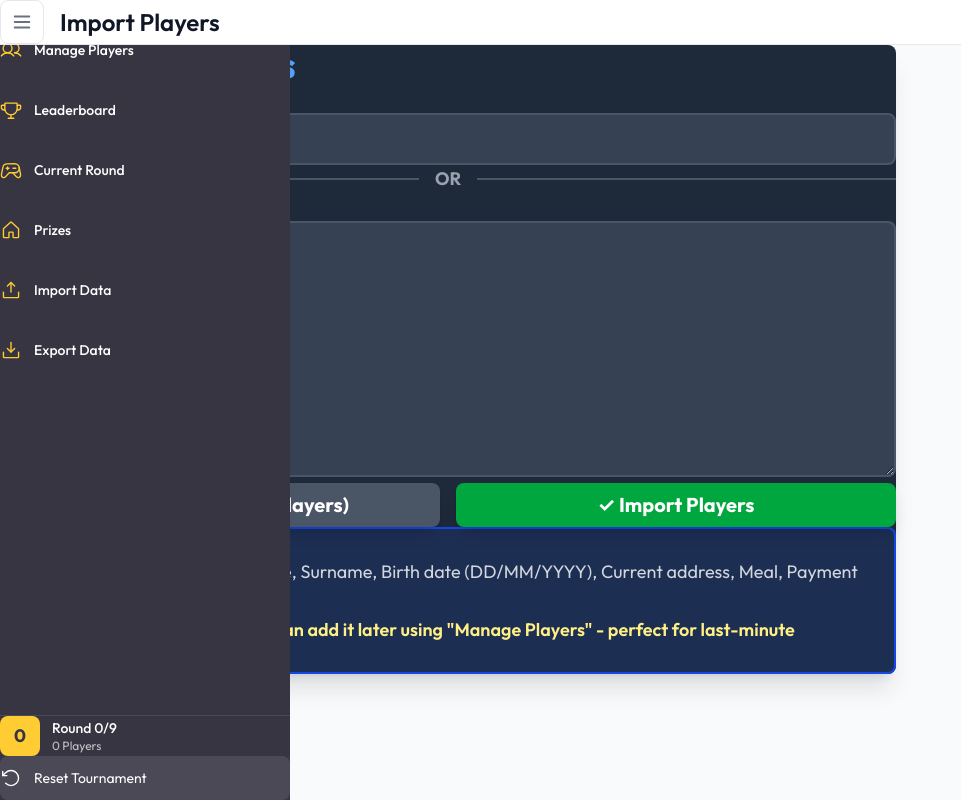
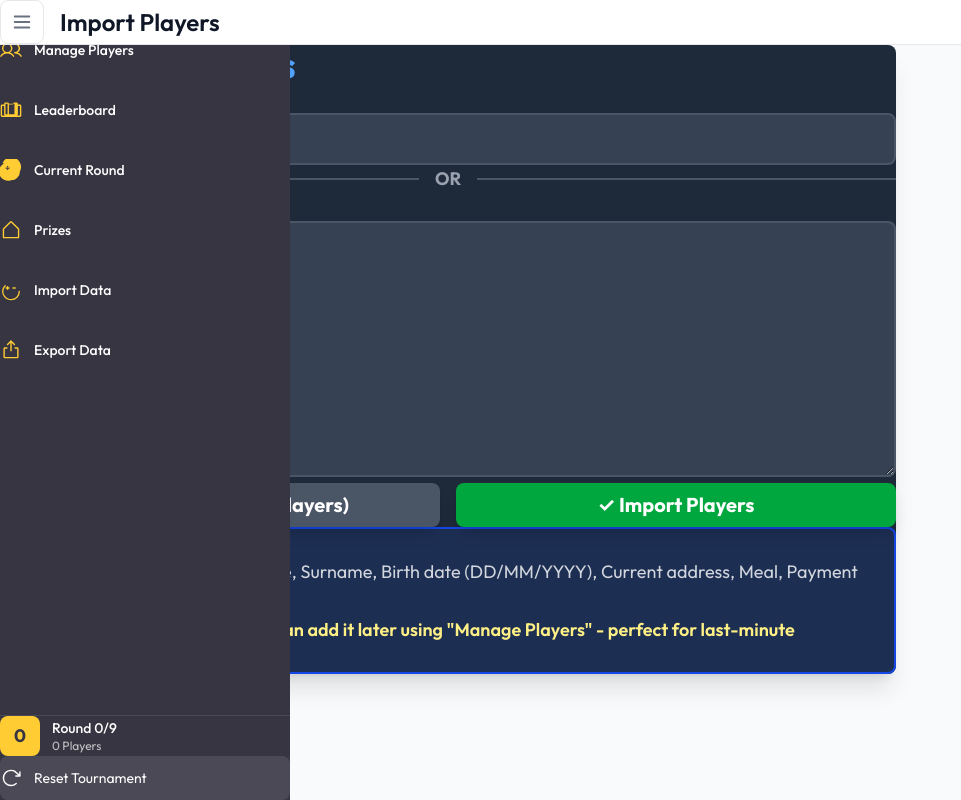
Before and after one commit to righen/bounty-chess, a Next.js app: page / in a window 1280 px wide. Shown: the whole page, without its empty margins (0-961 px from the left). Built offline with nearby package versions, Linux system fonts and the light colour scheme; no server answers; the database is empty.

Commit message:
FIX: Sidebar no longer overlaps + icons now visible (SVG instead of phosphor-react)

```diff
--- a/app/page.tsx
+++ b/app/page.tsx
@@ -215,7 +215,7 @@ export default function Home() {
       />
 
       {/* Main Content */}
-      <main className={`flex-1 w-full transition-all duration-300 ease-in-out ${sidebarOpen ? "lg:ml-[290px]" : ""}`}>
+      <main className={`flex-1 w-full transition-all duration-300 ease-in-out ${sidebarOpen ? "lg:pl-[290px]" : ""}`}>
         {/* Header */}
         <header className="sticky top-0 flex w-full bg-white border-gray-200 z-99999 border-b print:hidden">
           <div className="flex items-center justify-between grow p-4">
--- a/components/Sidebar.tsx
+++ b/components/Sidebar.tsx
@@ -1,6 +1,4 @@
 'use client';
-
-import { House, Users, GameController, Trophy, UploadSimple, DownloadSimple, ArrowCounterClockwise, SignOut } from 'phosphor-react';
 
 interface SidebarProps {
   sidebarOpen: boolean;
@@ -30,7 +28,7 @@ export default function Sidebar({
   return (
     <aside
       className={`fixed flex flex-col top-0 left-0 p-4 bg-brand-primary h-screen transition-all duration-300 ease-in-out z-[99999] w-[290px] ${
-        sidebarOpen ? '-translate-x-full lg:translate-x-0' : 'lg:-translate-x-full'
+        sidebarOpen ? 'translate-x-0 lg:translate-x-0' : '-translate-x-full'
       }`}
     >
       <div className="flex flex-col h-full">
@@ -46,62 +44,74 @@ export default function Sidebar({
           <li>
             <button
               onClick={() => onViewChange('players')}
-              className={`flex items-center gap-3 py-2.5 px-4 !text-white cursor-pointer rounded-lg font-medium transition-all duration-200 hover:bg-white/10 w-full ${
+              className={`flex items-center gap-3 py-2.5 px-4 !text-white cursor-pointer rounded-lg font-medium transition-all duration-200 hover:bg-white/10 w-full text-left ${
                 view === 'players' ? 'bg-white/10' : 'bg-transparent'
               }`}
             >
-              <Users className="w-[22px] h-[22px] text-brand-secondary" />
+              <svg className="w-[22px] h-[22px] text-brand-secondary" fill="currentColor" viewBox="0 0 256 256">
+                <path d="M117.25,157.92a60,60,0,1,0-66.5,0A95.83,95.83,0,0,0,3.53,195.63a8,8,0,1,0,13.4,8.74,80,80,0,0,1,134.14,0,8,8,0,0,0,13.4-8.74A95.83,95.83,0,0,0,117.25,157.92ZM40,108a44,44,0,1,1,44,44A44.05,44.05,0,0,1,40,108Zm210.14,98.7a8,8,0,0,1-11.07-2.33A79.83,79.83,0,0,0,172,168a8,8,0,0,1,0-16,44,44,0,1,0-16.34-84.87,8,8,0,1,1-5.94-14.85,60,60,0,0,1,55.53,105.64,95.83,95.83,0,0,1,47.22,37.71A8,8,0,0,1,250.14,206.7Z"></path>
+              </svg>
               <span className="text-sm">Manage Players</span>
             </button>
           </li>
           <li>
             <button
               onClick={() => onViewChange('leaderboard')}
-              className={`flex items-center gap-3 py-2.5 px-4 !text-white cursor-pointer rounded-lg font-medium transition-all duration-200 hover:bg-white/10 w-full ${
+              className={`flex items-center gap-3 py-2.5 px-4 !text-white cursor-pointer rounded-lg font-medium transition-all duration-200 hover:bg-white/10 w-full text-left ${
                 view === 'leaderboard' ? 'bg-white/10' : 'bg-transparent'
               }`}
             >
-              <Trophy className="w-[22px] h-[22px] text-brand-secondary" />
+              <svg className="w-[22px] h-[22px] text-brand-secondary" fill="currentColor" viewBox="0 0 256 256">
+                <path d="M232,64H208V56a16,16,0,0,0-16-16H168a16,16,0,0,0-16,16v8H104V56A16,16,0,0,0,88,40H64A16,16,0,0,0,48,56v8H24A16,16,0,0,0,8,80V192a16,16,0,0,0,16,16H232a16,16,0,0,0,16-16V80A16,16,0,0,0,232,64ZM88,56h0V176H64V56Zm80,0h0V176H104V56Zm64,136H24V80H48v96a16,16,0,0,0,16,16H192a16,16,0,0,0,16-16V80h24Z"></path>
+              </svg>
               <span className="text-sm">Leaderboard</span>
             </button>
           </li>
           <li>
             <button
               onClick={() => onViewChange('round')}
-              className={`flex items-center gap-3 py-2.5 px-4 !text-white cursor-pointer rounded-lg font-medium transition-all duration-200 hover:bg-white/10 w-full ${
+              className={`flex items-center gap-3 py-2.5 px-4 !text-white cursor-pointer rounded-lg font-medium transition-all duration-200 hover:bg-white/10 w-full text-left ${
                 view === 'round' ? 'bg-white/10' : 'bg-transparent'
               }`}
             >
-              <GameController className="w-[22px] h-[22px] text-brand-secondary" />
+              <svg className="w-[22px] h-[22px] text-brand-secondary" fill="currentColor" viewBox="0 0 256 256">
+                <path d="M176,112H152a8,8,0,0,1,0-16h24a8,8,0,0,1,0,16Zm-72-16H96V88a8,8,0,0,0-16,0v8H72a8,8,0,0,0,0,16h8v8a8,8,0,0,0,16,0v-8h8a8,8,0,0,0,0-16Zm128,48A104.12,104.12,0,0,1,128,248,104,104,0,0,1,59.52,46,8,8,0,0,1,68.7,56,24,24,0,1,0,103.29,80.8a8,8,0,0,1,15.43,4.21,40,40,0,1,1-67.17-43,86,86,0,0,0-5.9,6.61,8,8,0,0,1-13.22-9A103.93,103.93,0,1,1,232,144Z"></path>
+              </svg>
               <span className="text-sm">Current Round</span>
             </button>
           </li>
           <li>
             <button
               onClick={() => onViewChange('prizes')}
-              className={`flex items-center gap-3 py-2.5 px-4 !text-white cursor-pointer rounded-lg font-medium transition-all duration-200 hover:bg-white/10 w-full ${
+              className={`flex items-center gap-3 py-2.5 px-4 !text-white cursor-pointer rounded-lg font-medium transition-all duration-200 hover:bg-white/10 w-full text-left ${
                 view === 'prizes' ? 'bg-white/10' : 'bg-transparent'
               }`}
             >
-              <House className="w-[22px] h-[22px] text-brand-secondary" />
+              <svg className="w-[22px] h-[22px] text-brand-secondary" fill="currentColor" viewBox="0 0 256 256">
+                <path d="M219.31,108.68l-80-80a16,16,0,0,0-22.62,0l-80,80A15.87,15.87,0,0,0,32,120v96a8,8,0,0,0,8,8H216a8,8,0,0,0,8-8V120A15.87,15.87,0,0,0,219.31,108.68ZM208,208H48V120l80-80,80,80Z"></path>
+              </svg>
               <span className="text-sm">Prizes</span>
             </button>
           </li>
           <li>
             <button
               onClick={onImport}
-              className="flex items-center gap-3 py-2.5 px-4 !text-white cursor-pointer rounded-lg font-medium transition-all duration-200 hover:bg-white/10 w-full bg-transparent"
+              className="flex items-center gap-3 py-2.5 px-4 !text-white cursor-pointer rounded-lg font-medium transition-all duration-200 hover:bg-white/10 w-full bg-transparent text-left"
             >
-              <UploadSimple className="w-[22px] h-[22px] text-brand-secondary" />
+              <svg className="w-[22px] h-[22px] text-brand-secondary" fill="currentColor" viewBox="0 0 256 256">
+                <path d="M176,112H152a8,8,0,0,1,0-16h24a8,8,0,0,1,0,16Zm-72-16H96V88a8,8,0,0,0-16,0v8H72a8,8,0,0,0,0,16h8v8a8,8,0,0,0,16,0v-8h8a8,8,0,0,0,0-16Zm128,48A104.12,104.12,0,0,1,128,248a104.12,104.12,0,0,1-73.81-176.19,8,8,0,0,1,11.31,11.31A88,88,0,1,0,216,144a8,8,0,0,1,16,0Z"></path>
+              </svg>
               <span className="text-sm">Import Data</span>
             </button>
           </li>
           <li>
             <button
               onClick={onExport}
-              className="flex items-center gap-3 py-2.5 px-4 !text-white cursor-pointer rounded-lg font-medium transition-all duration-200 hover:bg-white/10 w-full bg-transparent"
+              className="flex items-center gap-3 py-2.5 px-4 !text-white cursor-pointer rounded-lg font-medium transition-all duration-200 hover:bg-white/10 w-full bg-transparent text-left"
             >
-              <DownloadSimple className="w-[22px] h-[22px] text-brand-secondary" />
+              <svg className="w-[22px] h-[22px] text-brand-secondary" fill="currentColor" viewBox="0 0 256 256">
+                <path d="M216,112v96a16,16,0,0,1-16,16H56a16,16,0,0,1-16-16V112A16,16,0,0,1,56,96H80a8,8,0,0,1,0,16H56v96H200V112H176a8,8,0,0,1,0-16h24A16,16,0,0,1,216,112ZM93.66,69.66,120,43.31V136a8,8,0,0,0,16,0V43.31l26.34,26.35a8,8,0,0,0,11.32-11.32l-40-40a8,8,0,0,0-11.32,0l-40,40A8,8,0,0,0,93.66,69.66Z"></path>
+              </svg>
               <span className="text-sm">Export Data</span>
             </button>
           </li>
@@ -127,7 +137,9 @@ export default function Sidebar({
             onClick={onReset}
             className="flex items-center gap-3 w-full py-2.5 px-4 text-white bg-white/10 hover:bg-white/15 cursor-pointer rounded-lg transition-all"
           >
-            <ArrowCounterClockwise className="w-[22px] h-[22px]" />
+            <svg className="w-[22px] h-[22px]" fill="currentColor" viewBox="0 0 256 256">
+              <path d="M240,56v48a8,8,0,0,1-8,8H184a8,8,0,0,1,0-16H211.4L184.81,71.64l-.25-.24a80,80,0,1,0-1.67,114.78,8,8,0,0,1,11,11.63A95.44,95.44,0,0,1,128,224h-1.32A96,96,0,1,1,195.75,60L224,85.8V56a8,8,0,1,1,16,0Z"></path>
+            </svg>
             <span className="text-sm">Reset Tournament</span>
           </button>
         </div>
```
